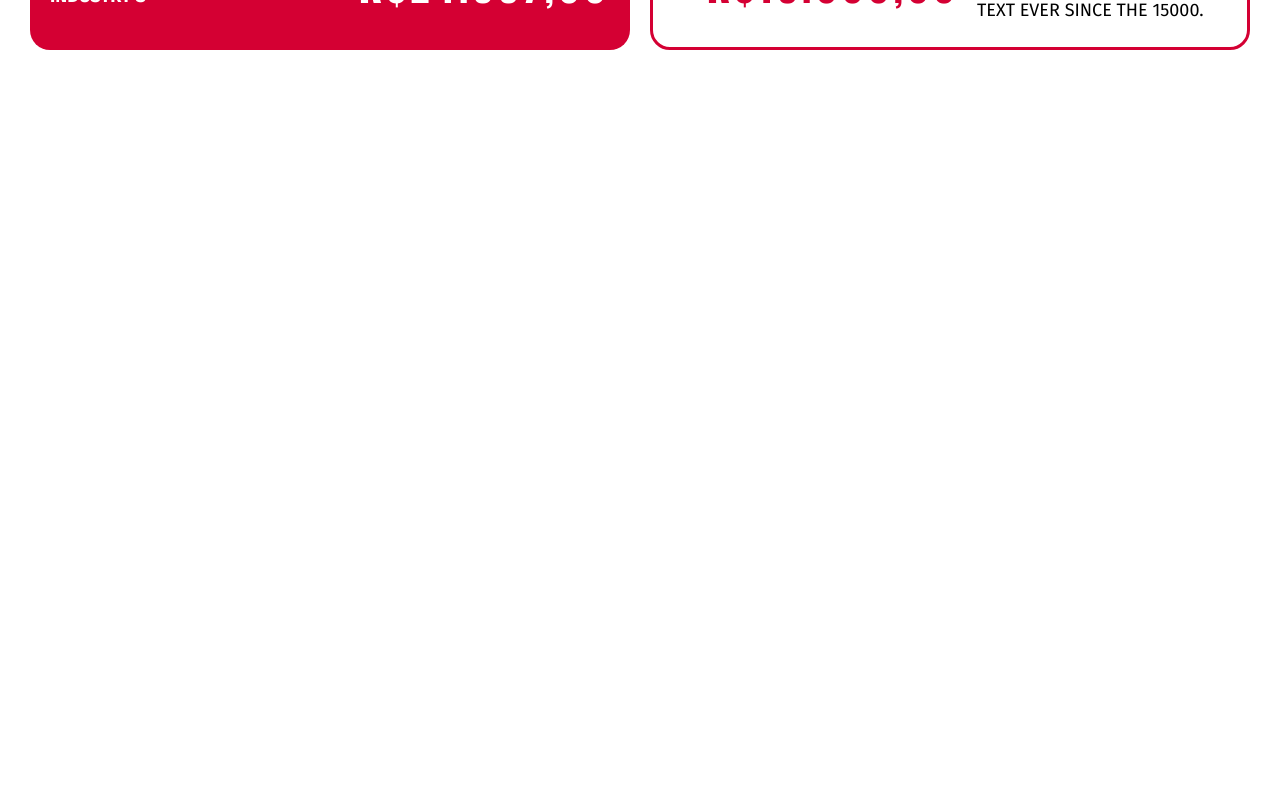
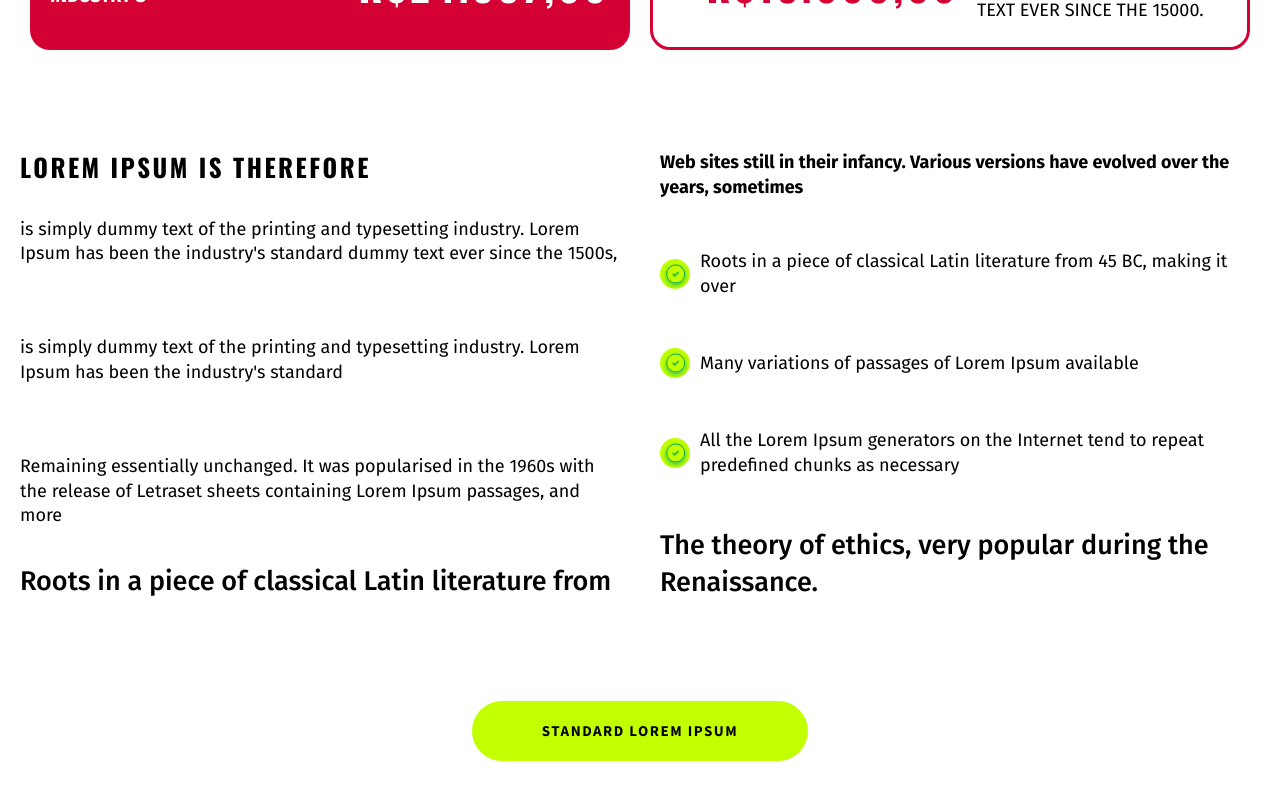
Before and after one commit to carlosemartins97/kbrtec, a React (Create React App) app: page / in a window 1280 px wide. Shown: the part 7458-8258 px from the top of the page. Before the commit the page ends 7508 px from the top, so only its background shows below. Built offline with nearby package versions, Linux system fonts and the light colour scheme; a web font is replaced by a local one.

Commit message:
Finish PriceDetails component

```diff
--- /dev/null
+++ b/src/core/components/CorrectCircle/index.jsx
@@ -0,0 +1,22 @@
+import React from 'react';
+import Rectangle from '../Rectangle';
+
+import correctImg from '../../assets/correct.png';
+
+import {
+    Container
+} from './styles';
+
+const CorrectCircle = () => {
+
+    return (
+        <Container>
+            <Rectangle>
+                <img src={correctImg} alt="Foto de um símbolo positivo."/>
+            </Rectangle>
+        </Container>
+
+    )
+};
+
+export default CorrectCircle;
--- /dev/null
+++ b/src/core/components/CorrectCircle/styles.js
@@ -0,0 +1,25 @@
+import styled from 'styled-components';
+
+export const Container = styled.div`
+    > :first-child {
+        border-radius: 50%;
+
+        width: 30px;
+        height: 30px;
+
+        display: flex;
+        align-items: center;
+        justify-content: center;
+        > img {
+            transform: rotate(45deg);
+
+            border-radius: 50%;
+            border: 1px solid #00AA54;
+            box-sizing: border-box;
+            box-shadow: 0px 2px 5px rgba(0, 170, 84, 0.75);
+
+            padding: 5px;
+        }
+    }
+
+`;
--- a/src/pages/Home/components/PriceDetails/Details/index.jsx
+++ b/src/pages/Home/components/PriceDetails/Details/index.jsx
@@ -1,7 +1,7 @@
 import React from 'react';
 
 import Rectangle from '../../../../../core/components/Rectangle';
-// import Button from '../../../../../core/components/Button';
+import Button from '../../../../../core/components/Button';
 import correctImg from '../../../../../core/assets/correct2.png';
 
 import {
@@ -11,8 +11,16 @@ import {
     FormationTitle,
     FormationPrice,
     FormationSubtitle,
+    ContentDetails,
+    DescriptionDetails,
+    ExamplesDetails,
+    ExamplesList,
+    ExampleItem,
+
+
 } from './styles';
 import CallToActionButtons from './CallToActionButtons';
+import CorrectCircle from '../../../../../core/components/CorrectCircle';
 
 const Details = () => {
 
@@ -22,6 +30,12 @@ const Details = () => {
         {title: 'Formação em Oratória e Curso de Palestrante', price: '2.497'},
         {title: 'Uma formação em consultoria em gestão', price: '4.000', subtitle:'(16 horas)'},
         {title: 'Programas de formação e treinamento corporativo', price: '3.500', subtitle:'(16 horas)'},
+    ]
+
+    const allExamplesList = [
+        {example: 'Roots in a piece of classical Latin literature from 45 BC, making it over'},
+        {example: 'Many variations of passages of Lorem Ipsum available '},
+        {example: 'All the Lorem Ipsum generators on the Internet tend to repeat predefined chunks as necessary'},
     ]
 
     return (
@@ -52,6 +66,52 @@ const Details = () => {
 
             <CallToActionButtons />
 
+            <ContentDetails>
+                <DescriptionDetails>
+                    <h2>Lorem Ipsum is therefore</h2>
+
+                    <p>
+                        is simply dummy text of the printing and typesetting industry.
+                        Lorem Ipsum has been the industry's standard dummy text ever since the 1500s,
+                    </p>
+
+                    <p>
+                        is simply dummy text of the printing and typesetting industry.
+                        Lorem Ipsum has been the industry's standard
+                    </p>
+
+                    <p>
+                        Remaining essentially unchanged. It was popularised in the 1960s with
+                        the release of Letraset sheets containing Lorem Ipsum passages, and more
+                    </p>
+
+                    <h3>Roots in a piece of classical Latin literature from</h3>
+                </DescriptionDetails>
+
+                <ExamplesDetails>
+                    <p>
+                        Web sites still in their infancy. Various versions have evolved over the years, sometimes
+                    </p>
+
+                    <ExamplesList>
+                        {allExamplesList.map(item => {
+                            return (
+                                <ExampleItem key={item.example}>
+                                    <CorrectCircle /> <p>{item.example}</p>
+                                </ExampleItem>
+                            )
+                        })}
+                    </ExamplesList>
+
+                    <h3>The theory of ethics, very popular during the Renaissance.</h3>
+                </ExamplesDetails>
+
+            </ContentDetails>
+
+            <Button>
+                Standard Lorem Ipsum
+            </Button>
+
         </Container>
     )
 }
--- a/src/pages/Home/components/PriceDetails/Details/styles.js
+++ b/src/pages/Home/components/PriceDetails/Details/styles.js
@@ -10,6 +10,12 @@ export const Container = styled.div`
     flex-direction: column;
     align-items: center;
     justify-content: center;
+
+    padding-bottom: 120px;
+
+    > a {
+        padding: 0 70px;
+    }
 `;
 
 export const FormationContainer = styled.div`
@@ -82,3 +88,64 @@ export const FormationPrice = styled.h2`
 
     text-transform: uppercase;
 `;
+
+export const ContentDetails = styled.div`
+    display: flex;
+    align-items: center;
+    justify-content: center;
+
+    width: 100%;
+
+    margin-top: 100px;
+    margin-bottom: 100px;
+
+    p {
+        font-weight: 300;
+        font-size: 18px;
+        line-height: 136.5%;
+    }
+
+    h3 {
+        font-weight: 500;
+        font-size: 27px;
+        line-height: 136.5%;
+    }
+`;
+export const DescriptionDetails = styled.div`
+    width: 600px;
+    margin-right: 20px;
+
+    > h2 {
+        font-family: 'Oswald';
+        font-size: 25px;
+        line-height: 30px;
+        letter-spacing: 0.1em;
+        text-transform: uppercase;
+    }
+
+    > p {
+        padding: 35px 0;
+    }
+`;
+export const ExamplesDetails = styled.div`
+    width: 600px;
+    margin-left: 20px;
+
+    > p {
+        font-weight: bold;
+    }
+`;
+export const ExamplesList = styled.ul`
+    list-style: none;
+
+`;
+export const ExampleItem = styled.li`
+    display: flex;
+    align-items: center;
+
+    margin: 50px 0;
+
+    > p {
+        margin-left: 10px;
+    }
+`;
```
